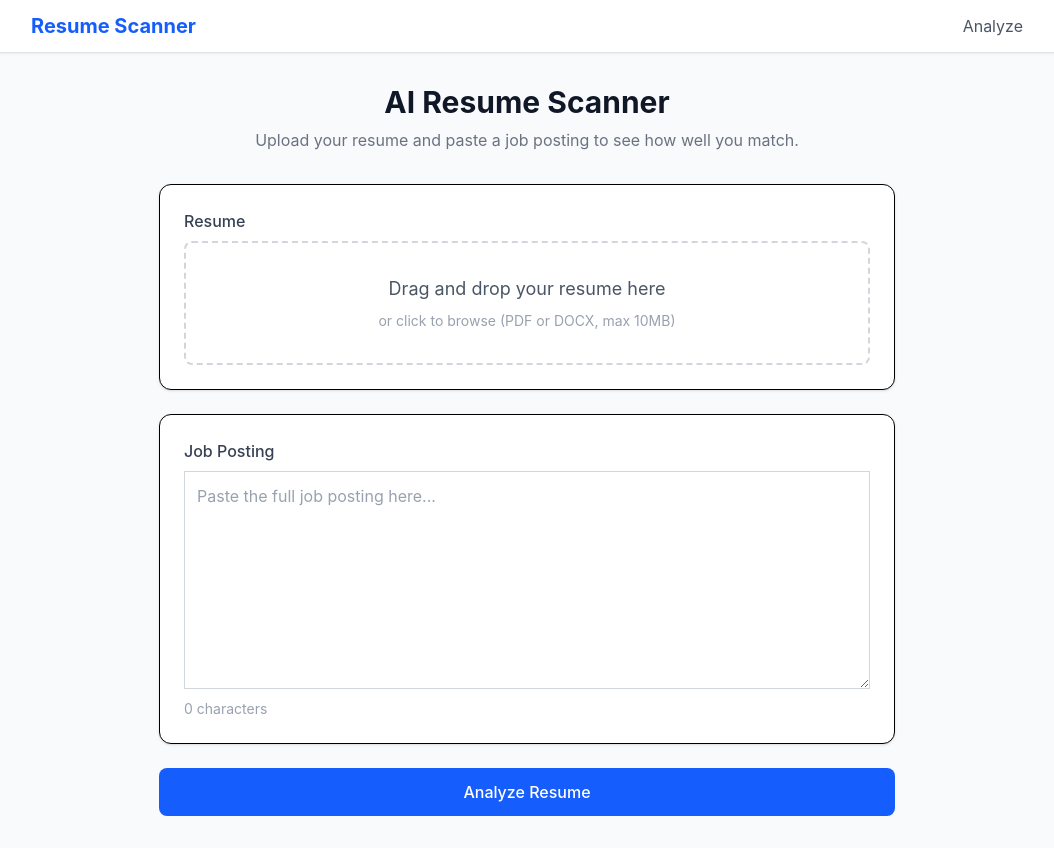
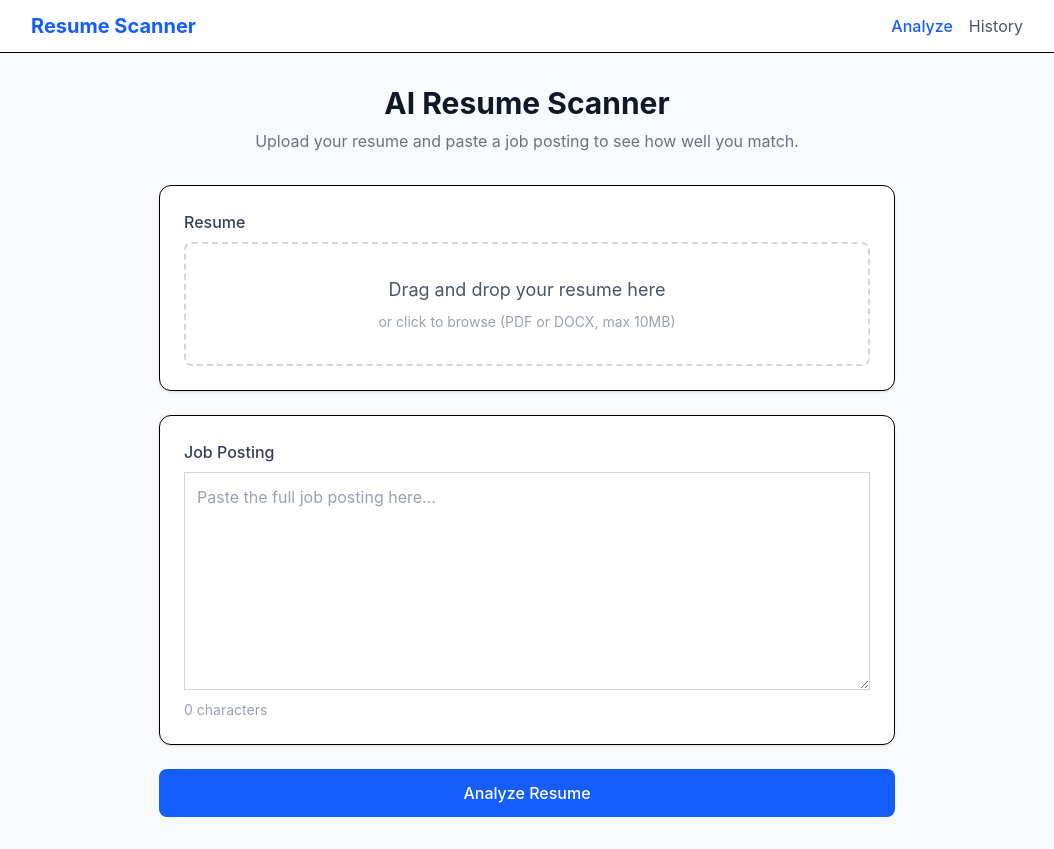
Before and after one commit to useradam27/resume-scanner, a React app in the folder frontend/: page / in a window 1280 px wide. Shown: the whole page, without its empty margins (113-1167 px from the left). Built offline with nearby package versions, Linux system fonts and the light colour scheme; no server answers; the HTML template or start-up script is replaced by a standard one.

Commit message:
Added history route and navbar link.

```diff
--- a/frontend/src/App.jsx
+++ b/frontend/src/App.jsx
@@ -1,6 +1,7 @@
 import { BrowserRouter, Routes, Route } from 'react-router-dom';
 import Navbar from './components/Navbar';
 import UploadPage from './pages/UploadPage';
+import HistoryPage from './pages/HistoryPage';
 
 export default function App() {
     return (
@@ -9,6 +10,7 @@ export default function App() {
           <Navbar />
           <Routes>
             <Route path="/" element={<UploadPage />} />
+            <Route path="/history" element={<HistoryPage />} />
           </Routes>
         </div>
       </BrowserRouter>
--- a/frontend/src/components/Navbar.jsx
+++ b/frontend/src/components/Navbar.jsx
@@ -1,12 +1,21 @@
-import {Link} from "react-router-dom";
+import {Link, useLocation} from "react-router-dom";
 
 export default function Navbar() {
+    const location = useLocation();
+
+    function linkClass(path) {
+        return location.pathname === path
+            ? "text-blue-600 font-medium"
+            : "text-gray-600 hover:text-gray-900";
+    }
+
     return (
-        <nav className="bg-white shadow">
+        <nav className="bg-white border-b">
             <div className="max-w-5xl mx-auto px-4 py-3 flex items-center justify-between">
                 <Link to="/" className="text-xl font-bold text-blue-600">Resume Scanner</Link>
-                <div className="text-gray-600 hover:text-gray-900">
-                    <Link to="/" className="text-gray-600 hover:text-gray-900">Analyze</Link>
+                <div className="flex gap-4">
+                    <Link to="/" className={linkClass("/")}>Analyze</Link>
+                    <Link to="/history" className={linkClass("/history")}>History</Link>
                 </div>
             </div>
         </nav>
```
